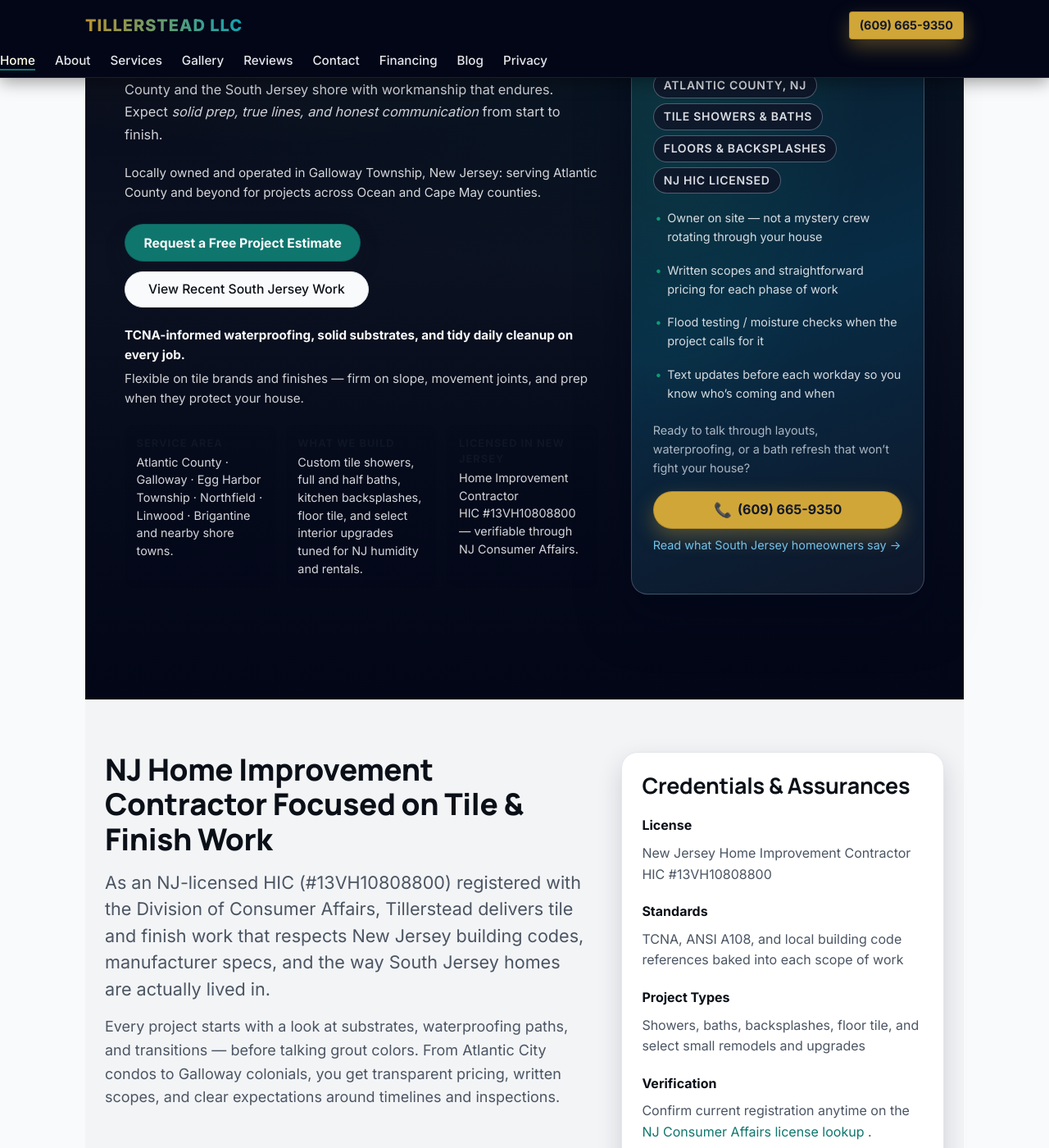
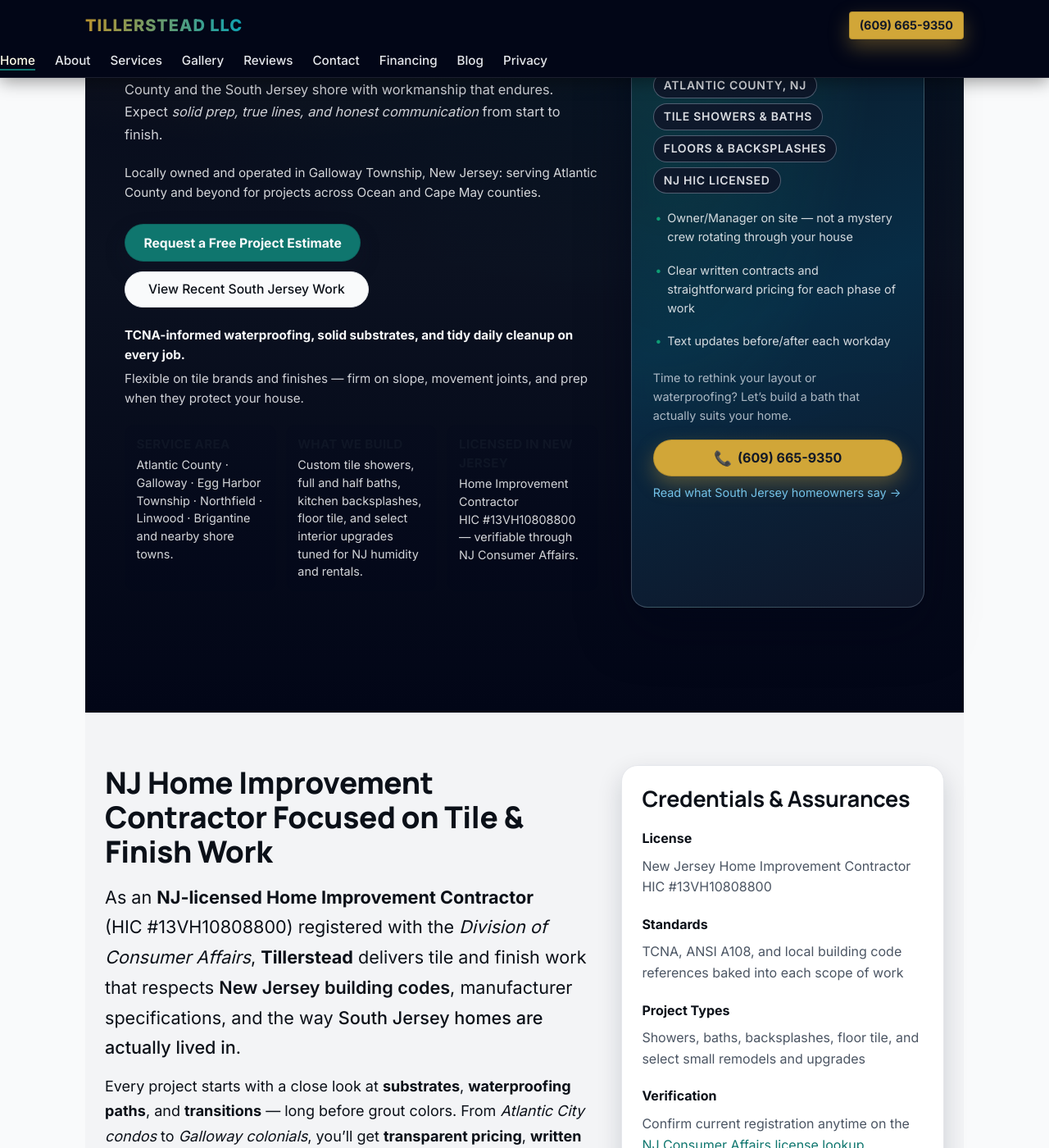
Before and after one commit to XTX33/Tillerstead-site, a Jekyll site: the page built from index.html, in a window 1280 px wide and 1400 px high, scrolled down 382 px. Shown: the whole window at 82% size. Built offline with Jekyll 4.4.1, drawn with Linux system fonts in a browser that asks for light colours; some of the changed text lies outside the part shown.

Commit message:
Update index.html

```diff
--- a/index.html
+++ b/index.html
@@ -145,6 +145,52 @@
         </li>
       </ul>
     </div>
+    <style>
+  /* ============================================
+     KPIs / Quick Facts – Tillerstead Theme
+     Works on dark (charcoal) header background
+     ============================================ */
+
+  .hero-kpis {
+    list-style: none;
+    margin: 1.5rem auto;
+    padding: 0;
+    max-width: 48rem;
+    font-size: 0.95rem;
+    line-height: 1.6;
+    color: var(--brand-light, #f9fafb);
+  }
+
+  .hero-kpis li {
+    margin-bottom: 1.25rem;
+    border-left: 3px solid var(--brand-brass, #b8922f);
+    padding-left: 0.75rem;
+  }
+
+  .hero-kpi-label {
+    display: block;
+    font-weight: 600;
+    font-size: 0.95rem;
+    letter-spacing: 0.02em;
+    margin-bottom: 0.25rem;
+    color: var(--brand-emerald, #0fa3b1);
+    text-transform: uppercase;
+  }
+
+  .hero-kpis .nowrap {
+    white-space: nowrap;
+  }
+
+  /* For contrast on very dark backgrounds */
+  @media (prefers-color-scheme: dark) {
+    .hero-kpis {
+      color: #f1f5f9;
+    }
+    .hero-kpi-label {
+      color: #10b981; /* bright emerald accent for dark mode */
+    }
+  }
+</style>
 
     <!-- Side card unchanged -->
     <aside class="hero-secondary card card--lift" aria-labelledby="hero-why-heading">
@@ -164,14 +210,13 @@
       </div>
 
       <ul class="hero-list">
-        <li>Owner on site — not a mystery crew rotating through your house</li>
-        <li>Written scopes and straightforward pricing for each phase of work</li>
-        <li>Flood testing / moisture checks when the project calls for it</li>
-        <li>Text updates before each workday so you know who’s coming and when</li>
+        <li>Owner/Manager on site — not a mystery crew rotating through your house</li>
+        <li>Clear written contracts and straightforward pricing for each phase of work</li>
+        <li>Text updates before/after each workday</li>
       </ul>
 
       <p class="hero-callout text-light-subtle">
-        Ready to talk through layouts, waterproofing, or a bath refresh that won’t fight your house?
+       Time to rethink your layout or waterproofing? Let’s build a bath that actually suits your home.
       </p>
 
       <div class="hero-secondary-actions">
@@ -192,16 +237,37 @@
   <div class="container licensing-grid">
     <div>
       <h2 id="licensing-heading">NJ Home Improvement Contractor Focused on Tile &amp; Finish Work</h2>
-      <p class="lead">
-        As an NJ-licensed HIC (#{{ site.company.hic }}) registered with the Division of Consumer Affairs,
-        Tillerstead delivers tile and finish work that respects New Jersey building codes, manufacturer specs,
-        and the way South Jersey homes are actually lived in.
-      </p>
-      <p>
-        Every project starts with a look at substrates, waterproofing paths, and transitions — before talking grout colors.
-        From Atlantic City condos to Galloway colonials, you get transparent pricing, written scopes, and clear expectations
-        around timelines and inspections.
-      </p>
+      <p class="lead"
+   style="
+     line-height:1.7;
+     max-width:46rem;
+     margin:0 auto 0.85rem;
+     color:var(--brand-ink);
+   ">
+  As an <strong>NJ-licensed Home Improvement Contractor</strong>
+  (<span style="white-space:nowrap;">HIC #13VH10808800</span>) registered with the
+  <em>Division of Consumer Affairs</em>,
+  <strong>Tillerstead</strong> delivers tile and finish work that respects
+  <span style="color:var(--brand-brass); font-weight:600;">New Jersey building codes</span>,
+  manufacturer specifications, and the way
+  <span style="color:var(--brand-emerald); font-weight:500;">South Jersey homes are actually lived in</span>.
+</p>
+
+<p
+   style="
+     line-height:1.7;
+     max-width:46rem;
+     margin:0 auto;
+     color:var(--brand-ink);
+   ">
+  Every project starts with a close look at
+  <strong>substrates</strong>, <strong>waterproofing paths</strong>, and
+  <strong>transitions</strong> — long before grout colors.
+  From <em>Atlantic City condos</em> to <em>Galloway colonials</em>,
+  you’ll get <strong>transparent pricing</strong>,
+  <strong>written scopes</strong>, and
+  <strong>clear expectations</strong> for timelines and inspections.
+</p>
     </div>
 
     <div class="card licensing-card" aria-labelledby="credential-heading">
```
